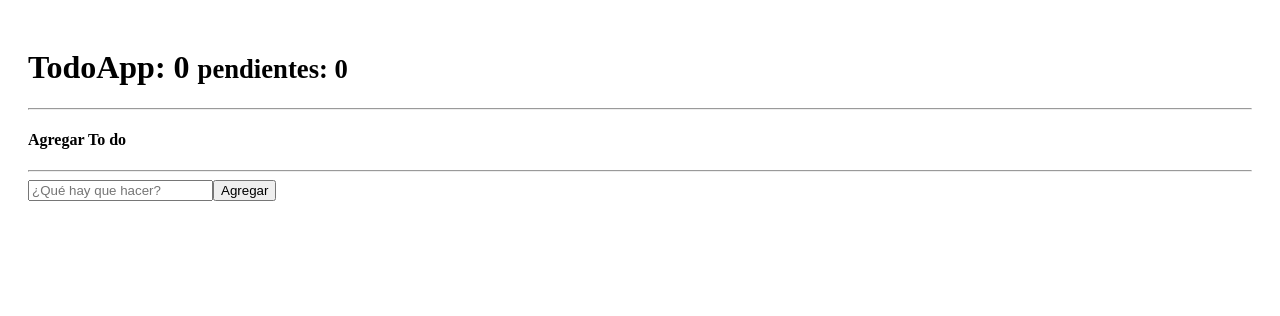
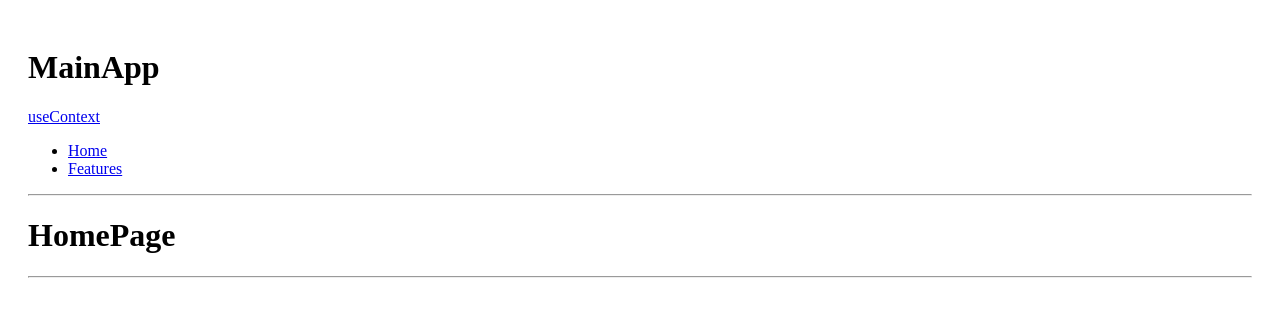
Before and after one commit to NataCalv/hook-app, a React app: page / in a window 1280 px wide. Shown: the top 316 px of the page. Built offline with nearby package versions, Linux system fonts and the light colour scheme; the HTML template or start-up script is replaced by a standard one.

Commit message:
Quinto commit: 09-useContext 1

```diff
--- a/package.json
+++ b/package.json
@@ -11,7 +11,8 @@
   },
   "dependencies": {
     "react": "^18.3.1",
-    "react-dom": "^18.3.1"
+    "react-dom": "^18.3.1",
+    "react-router-dom": "6"
   },
   "devDependencies": {
     "@eslint/js": "^9.17.0",
--- /dev/null
+++ b/src/09-useContext/AboutPage.jsx
@@ -0,0 +1,10 @@
+
+
+export const AboutPage = () => {
+    return (
+      <>
+          <h1>AboutPage</h1>
+          <hr />
+      </>
+    )
+}
--- /dev/null
+++ b/src/09-useContext/HomePage.jsx
@@ -0,0 +1,10 @@
+
+
+export const HomePage = () => {
+    return (
+      <>
+          <h1>HomePage</h1>
+          <hr />
+      </>
+    )
+}
--- /dev/null
+++ b/src/09-useContext/LoginPage.jsx
@@ -0,0 +1,10 @@
+
+
+export const LoginPage = () => {
+    return (
+      <>
+          <h1>LoginPage</h1>
+          <hr />
+      </>
+    )
+}
--- /dev/null
+++ b/src/09-useContext/MainApp.jsx
@@ -0,0 +1,25 @@
+import { Navigate, Route, Routes } from "react-router-dom"
+import { HomePage } from "./HomePage"
+import { AboutPage } from "./AboutPage"
+import { LoginPage } from "./LoginPage"
+import { Navbar } from "./Navbar"
+
+
+export const MainApp = () => {
+  return (
+    <>
+        <h1>MainApp</h1>
+        <Navbar/>
+        <hr />
+
+        <Routes>
+            <Route path="/" element={ <HomePage/> } />
+            <Route path="about" element={ <AboutPage/> } />
+            <Route path="login" element={ <LoginPage/> } />
+
+            <Route path="/*" element={ <Navigate to="/about" /> } />
+
+        </Routes>
+    </>
+  )
+}
--- /dev/null
+++ b/src/09-useContext/Navbar.jsx
@@ -0,0 +1,26 @@
+import { Link } from "react-router-dom"
+
+
+export const Navbar = () => {
+  return (
+    <nav className="navbar navbar-expand-lg navbar-dark bg-dark">
+        <div className="container-fluid">
+
+            <Link className="navbar-brand" href="#">useContext</Link>
+
+            <div className="collapse navbar-collapse" id="navbarNav">
+                <ul className="navbar-nav">
+
+                    <li className="nav-item">
+                    <a className="nav-link" href="#">Home</a>
+                    </li>
+                    <li className="nav-item">
+                    <a className="nav-link" href="#">Features</a>
+                    </li>
+
+                </ul>
+            </div>
+        </div>
+    </nav>
+  )
+}
--- a/src/index.css
+++ b/src/index.css
@@ -5,3 +5,7 @@
 button {
     margin-right: 10px;
 }
+
+a {
+    margin-right: 5px;
+}
--- a/src/main.jsx
+++ b/src/main.jsx
@@ -2,6 +2,9 @@
 import { StrictMode } from "react";
 import ReactDOM from 'react-dom/client';
 import './index.css'
+import { BrowserRouter } from "react-router-dom";
+
+
 // import { HooksApp } from "./HooksApp";
 // import { CounterApp } from "./01-useState/CounterApp";
 // import { CounterWithCustomHook } from "./01-useState/CounterWithCustomHook";
@@ -15,10 +18,13 @@
 // import { CallbackHook } from "./06-memos/CallbackHook";
 // import { Padre } from "./07-tarea-memo/Padre";
 // import './08-useReducer/intro-reducer'
-import { TodoApp } from "./08-useReducer/TodoApp";
+// import { TodoApp } from "./08-useReducer/TodoApp";
+import { MainApp } from "./09-useContext/MainApp";
 
 ReactDOM.createRoot(document.getElementById('root')).render(
-  //<StrictMode>
-    <TodoApp/>
-  //</StrictMode>,
+  <BrowserRouter>
+    {/* <StrictMode> */}
+      <MainApp/>
+    {/* </StrictMode> */}
+  </BrowserRouter>
 )
```
Also changed, not shown: 1 other file (tests, documents, lock files or other folders).
